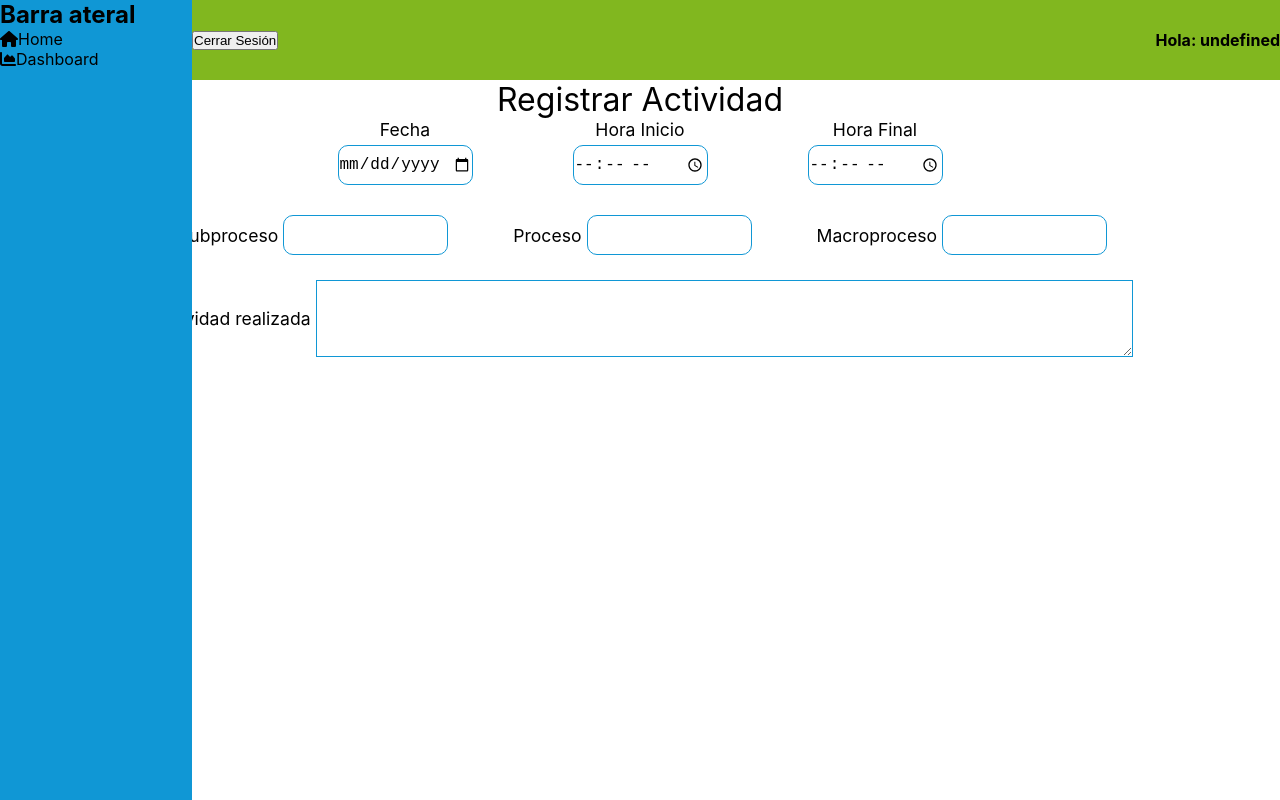
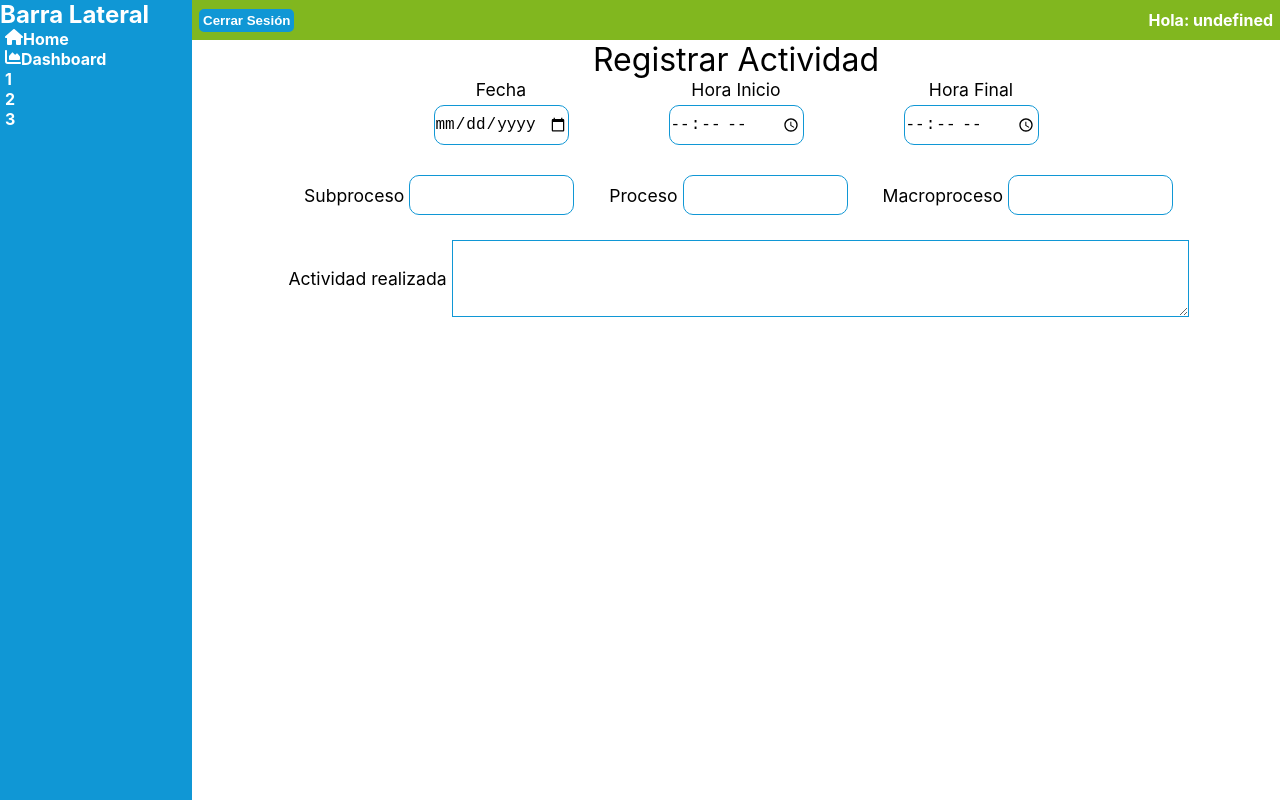
Before and after one commit to drbv27/PygmaProdutivity, a Next.js app: page /HomeP in a window 1280 px wide. Built offline with nearby package versions, Linux system fonts and the light colour scheme.

Commit message:
some styles

```diff
--- a/components/AgregarTarea.js
+++ b/components/AgregarTarea.js
@@ -15,7 +15,7 @@ import {
 
 const AgregarTarea = () => {
   return (
-    <div>
+    <>
       <InicioTitle>Registrar Actividad</InicioTitle>
       <ContGen>
         <ContTime>
@@ -51,9 +51,9 @@ const AgregarTarea = () => {
       </SectProces>
       <ContProcesT>
         <TitleSub>Actividad realizada</TitleSub>
-        <TextArea cols="100" rows="5"></TextArea>
+        <TextArea cols="90" rows="5"></TextArea>
       </ContProcesT>
-    </div>
+    </>
   );
 };
 
--- a/components/layout/FormTareas.js
+++ b/components/layout/FormTareas.js
@@ -32,7 +32,7 @@ export const Inputinicio = styled.input`
 `;
 export const SectProces = styled.div`
   display: flex;
-  gap: 60px;
+  gap: 30px;
 
   justify-content: center;
   width: 100%;
--- a/components/layout/Header.js
+++ b/components/layout/Header.js
@@ -7,14 +7,31 @@ const auth = getAuth(firebaseApp);
 
 
 const Cabecera = styled.div`
+  padding-left:7px;
+  padding-right:7px;
   margin-left: 15vw;
-  height: 80px;
+  height: 40px;
   background-color: #81b71f;
   display: flex;
   flex-direction: row-reverse;
   justify-content: space-between;
   align-items: center;
+  color:white;
+  font-weight:bold;
 `;
+const BotonC = styled.button`
+  padding:2px;
+  background-color:#1097d5;
+  border:2px solid #1097d5;
+  border-radius:5px;
+  color:white;
+  font-weight:bold;
+  cursor:pointer;
+  &:hover{
+    background-color:white;
+    color:#1097d5;
+  }
+`
 
 const Header = ({correoUsuario}) => {
   console.log(correoUsuario)
@@ -22,7 +39,7 @@ const Header = ({correoUsuario}) => {
     <>
       <Cabecera>
         <h4>{`Hola: ${correoUsuario}`}</h4>
-        <button onClick={() => signOut(auth)}>Cerrar Sesión</button>
+        <BotonC onClick={() => signOut(auth)}>Cerrar Sesión</BotonC>
       </Cabecera>
     </>
   );
--- a/components/layout/Layout.js
+++ b/components/layout/Layout.js
@@ -1,14 +1,20 @@
 import React from "react";
 import Header from "./Header";
 import Navbar from "./Navbar";
+import styled from '@emotion/styled'
 
+const PrincipalC = styled.div`
+    margin-left:15vw;
+`
 
-const Layout = ({correoUsuario}) => {
-  /* console.log(correoUsuario) */
+const Layout = ({correoUsuario,...props}) => {
+  console.log(props)
   return (
     <>
       <Navbar />
       <Header correoUsuario={correoUsuario}/>
+      <PrincipalC>{props.children}</PrincipalC>
+
     </>
   );
 };
--- a/components/layout/Navbar.js
+++ b/components/layout/Navbar.js
@@ -9,32 +9,44 @@ const Contenedor = styled.div`
   position: fixed;
   width: 15vw;
   height: 100%;
+  color:white;
+  font-weight:bold;
 `;
+
+const ListaN = styled.ul`
+  margin-left:5px;
+`;
+
+const ItemNav = styled.li`
+  display:flex;
+`;
+
+
+
+
 
 const Navbar = () => {
   return (
     <>
       <Contenedor>
-        <h2 className="titu">Barra ateral</h2>
-        <div>
-          <ul>
-            <li>
+        <h2 className="titu">Barra Lateral</h2>
+          <ListaN>
+            <ItemNav>
               <FontAwesomeIcon icon={faHouse} />
               <Link href="/">
                 <a>Home</a>
               </Link>
-            </li>
-            <li>
+            </ItemNav>
+            <ItemNav>
               <FontAwesomeIcon icon={faChartArea} />
               <Link href="/dash">
                 <a>Dashboard</a>
               </Link>
-            </li>
-            <li></li>
-            <li></li>
-            <li></li>
-          </ul>
-        </div>
+            </ItemNav>
+            <ItemNav>1</ItemNav>
+            <ItemNav>2</ItemNav>
+            <ItemNav>3</ItemNav>
+          </ListaN>
       </Contenedor>
     </>
   );
--- a/pages/HomeP.js
+++ b/pages/HomeP.js
@@ -8,10 +8,12 @@ import Layout from "../components/layout/Layout";
 const HomeP = ({ correoUsuario }) => {
   return (
     <>
-      <Layout correoUsuario={correoUsuario}/>
+      <Layout correoUsuario={correoUsuario}>
+        <AgregarTarea />
+        <ListadoTareas />
+      </Layout>
 
-      <AgregarTarea />
-      <ListadoTareas />
+
     </>
   );
 };
```
